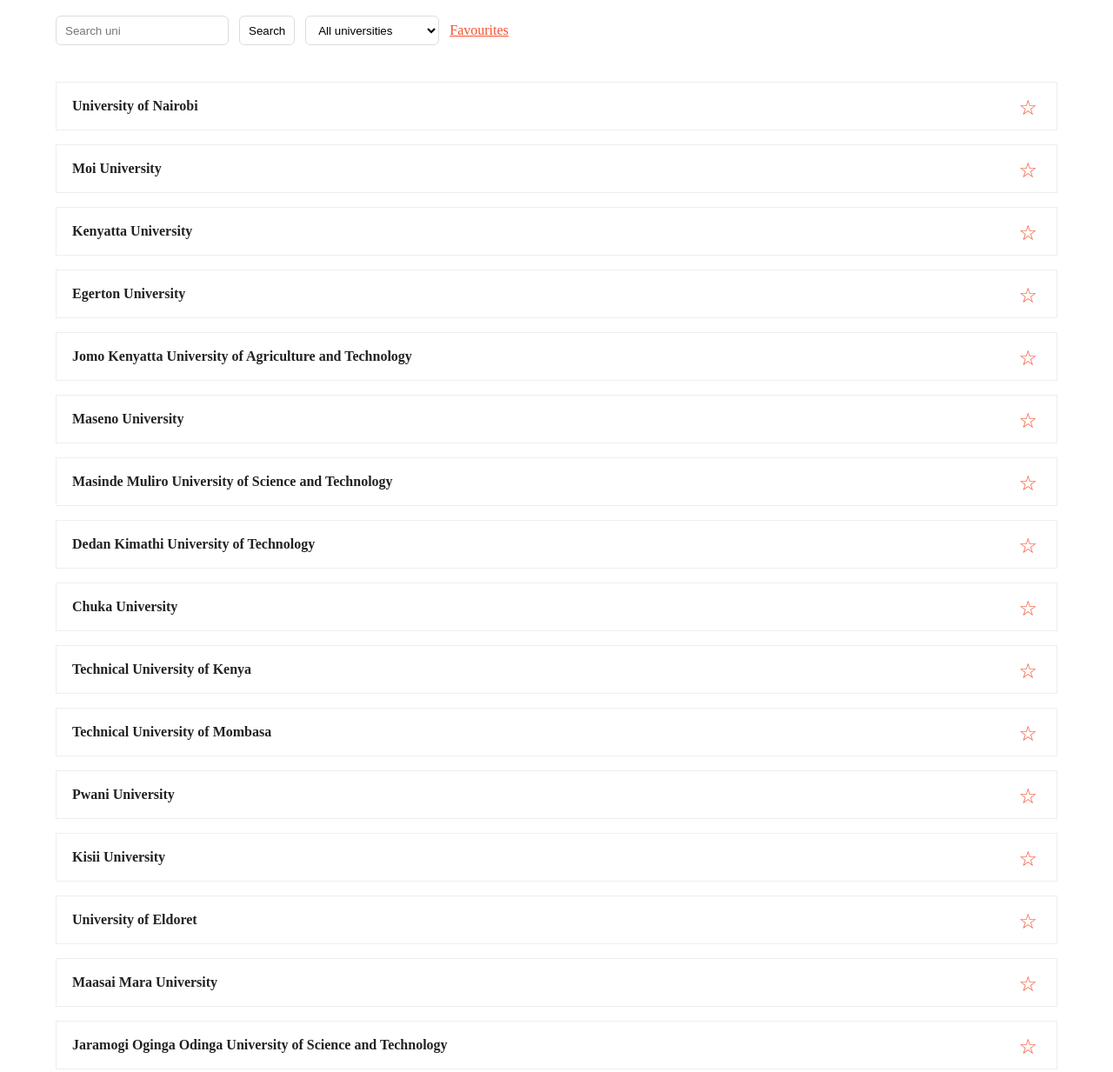
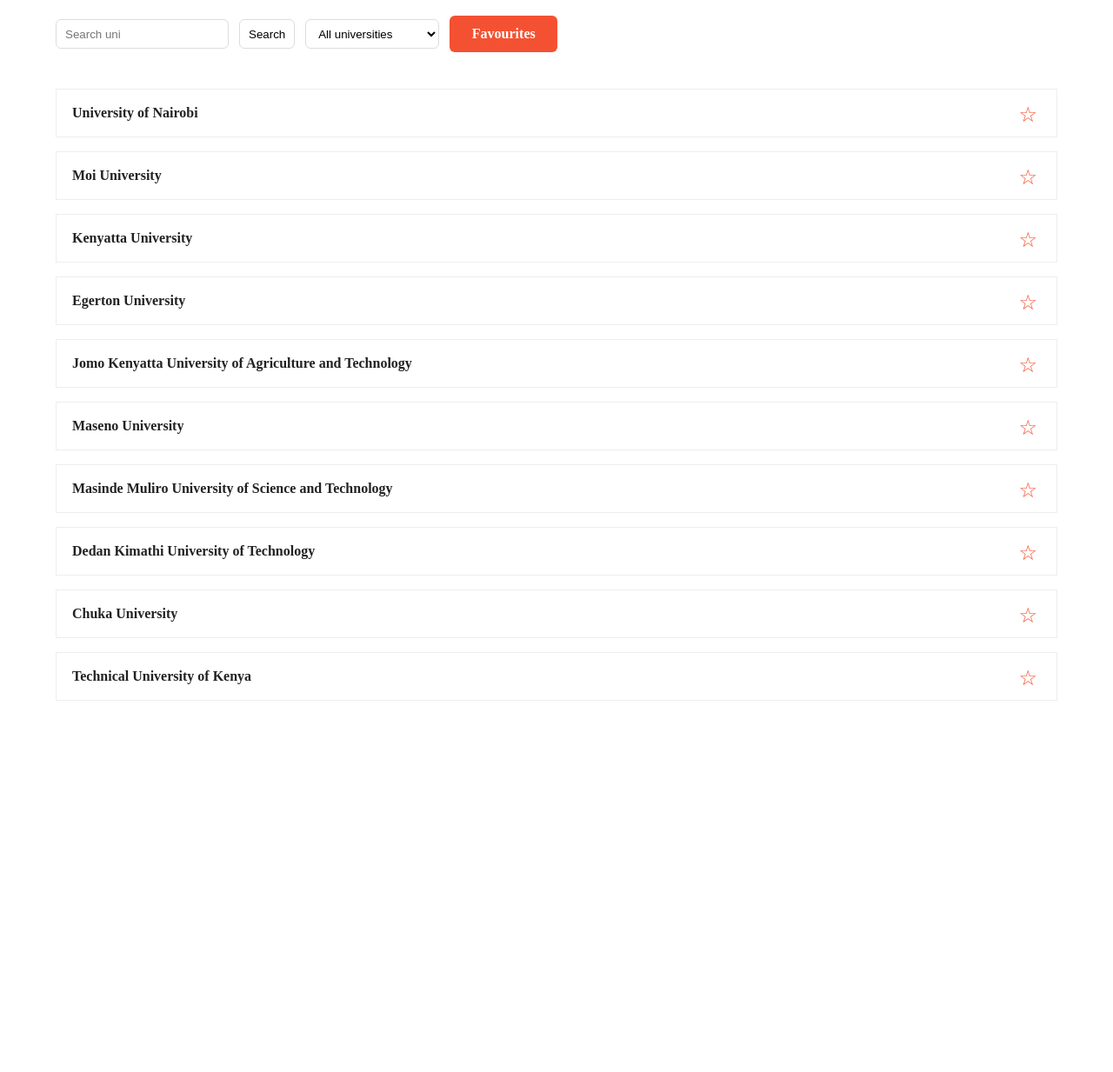
Before and after one commit to Johngash/uni-search, a plain HTML site: page mainpage.html in a window 1280 px wide. Shown: the top 1233 px of the page at 87% size. After the commit the page ends 830 px from the top, so only its background shows below. Drawn offline with Linux system fonts and the light colour scheme.

Commit message:
Styling almost complete

```diff
--- a/mainpage.js
+++ b/mainpage.js
@@ -86,7 +86,7 @@ function applyFilters() {
   displayUniversities(results);
 }
 
-displayUniversities(universities);
+displayUniversities(universities.filter(item => item.type === "public").slice(0, 10));
 searchBtn.addEventListener("click", applyFilters);
 typeFilter.addEventListener("change", applyFilters);
 uniSearch.addEventListener("keydown", (event) => {
--- a/style.css
+++ b/style.css
@@ -111,7 +111,12 @@ nav {
 }
 
 nav a {
-  color: #f45132;
+  color: #fff;
+  background: #f45132;
+  font-weight: bolder;
+  text-decoration: none;
+  padding: 1.5vh 2vw;
+  border-radius: 6px;
 }
 
 .uni-search,
@@ -140,7 +145,7 @@ nav a {
   position: relative;
   padding: 18px;
   border: 1px solid #eee;
-  /* border-radius: 10px; */
+  cursor: pointer;
 }
 
 
```
